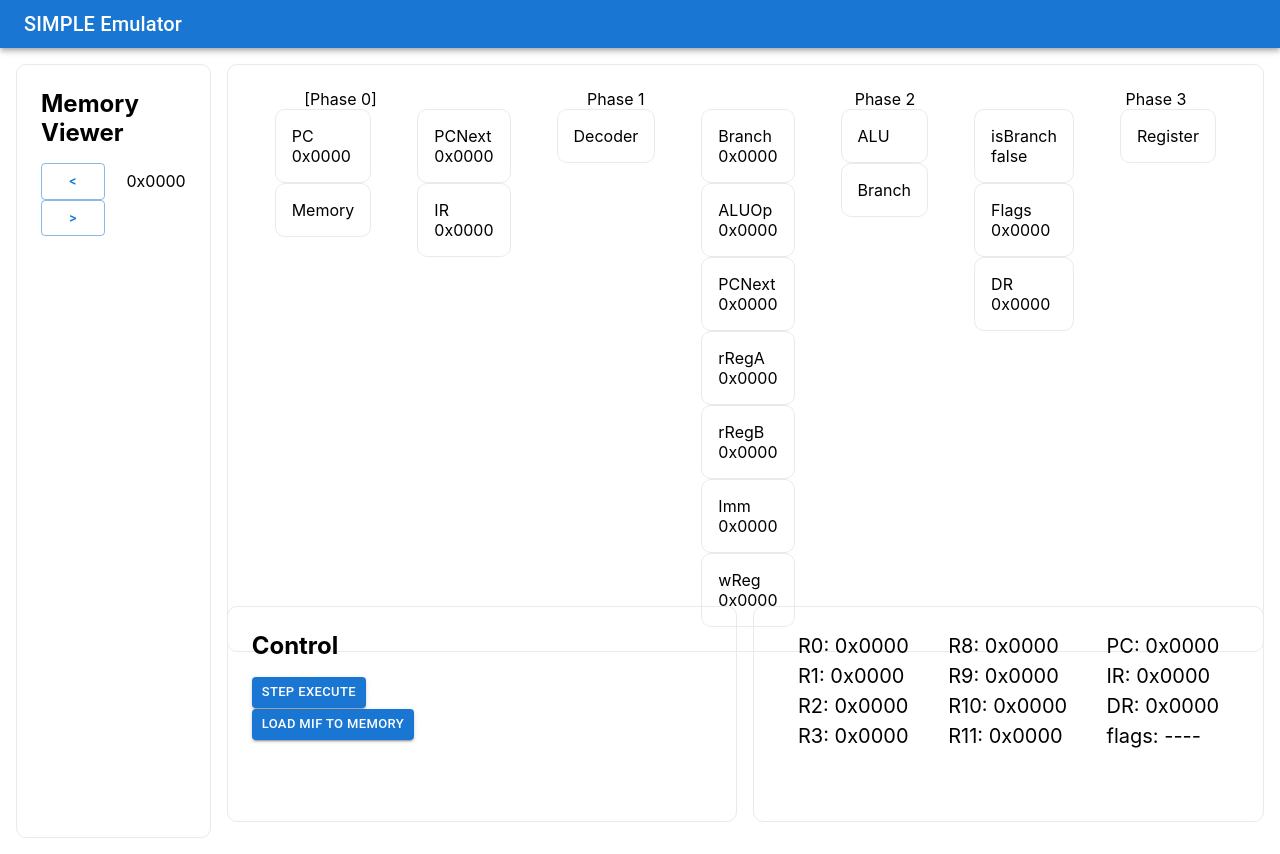
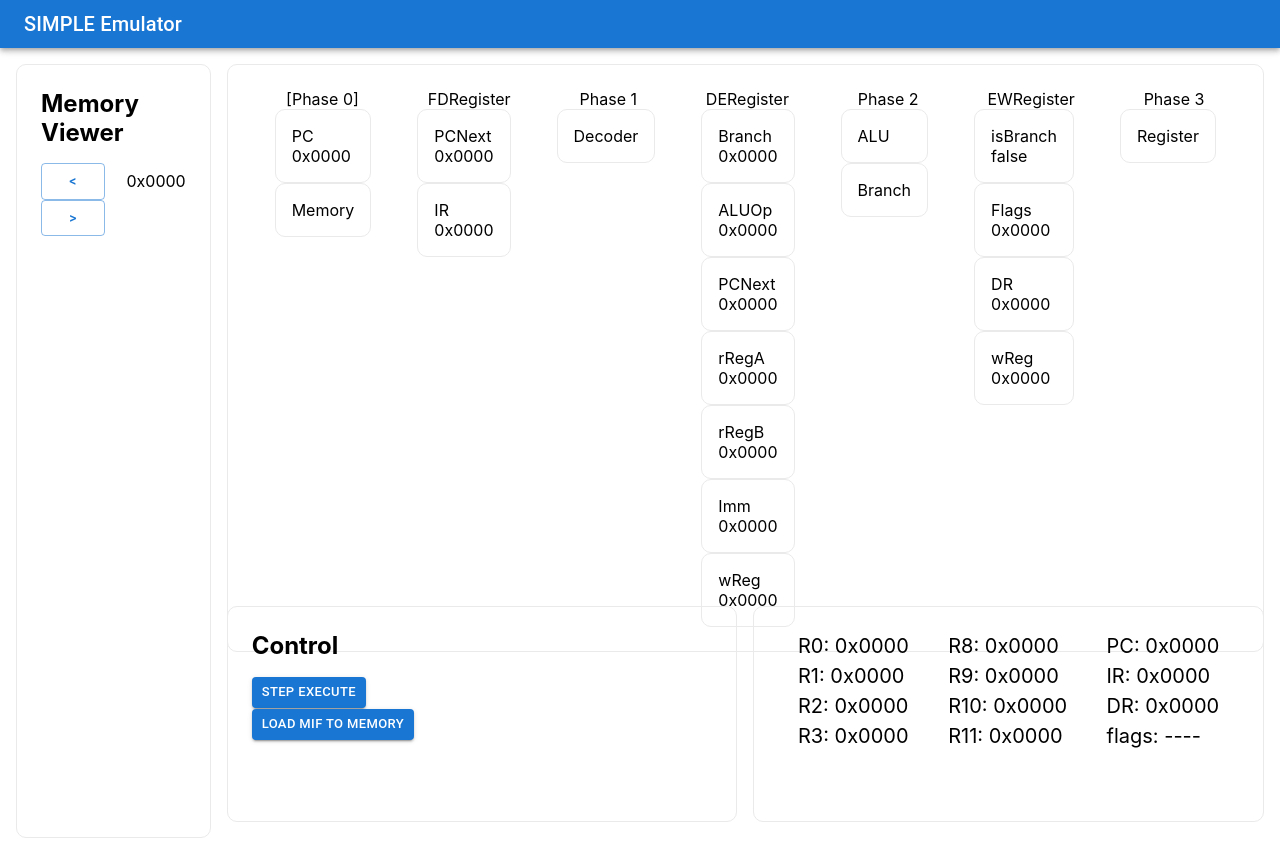
Before and after one commit to ny-a/simple-cpu-emulator, a Next.js app: page / in a window 1280 px wide. Built offline with nearby package versions, Linux system fonts and the light colour scheme.

Commit message:
Add EWRegister.writeRegisterSelect visualization

```diff
--- a/pages/index.tsx
+++ b/pages/index.tsx
@@ -1119,16 +1119,19 @@ class Home extends React.Component<{}, State> {
                       {this.state.phaseCounter.isFetchInstructionPhase() ? '[' : ''}Phase 0{this.state.phaseCounter.isFetchInstructionPhase() ? ']' : ''}
                     </Grid>
                     <Grid item>
+                      FDRegister
                     </Grid>
                     <Grid item>
                       {this.state.phaseCounter.isDecodeInstructionPhase() ? '[' : ''}Phase 1{this.state.phaseCounter.isDecodeInstructionPhase() ? ']' : ''}
                     </Grid>
                     <Grid item>
+                      DERegister
                     </Grid>
                     <Grid item>
                       {this.state.phaseCounter.isExecutePhase() ? '[' : ''}Phase 2{this.state.phaseCounter.isExecutePhase() ? ']' : ''}
                     </Grid>
                     <Grid item>
+                      EWRegister
                     </Grid>
                     <Grid item>
                       {this.state.phaseCounter.isWriteBackPhase() ? '[' : ''}Phase 3{this.state.phaseCounter.isWriteBackPhase() ? ']' : ''}
@@ -1210,6 +1213,10 @@ class Home extends React.Component<{}, State> {
                         DR<br />
                         {to16bitHex(this.state.ewRegister.dataRegister)}
                       </Box>
+                      <Box className={styles.devices}>
+                        wReg<br />
+                        {to16bitHex(this.state.ewRegister.writeRegisterSelect)}
+                      </Box>
                     </Grid>
                     <Grid item>
                       <Box className={styles.devices}>
```
